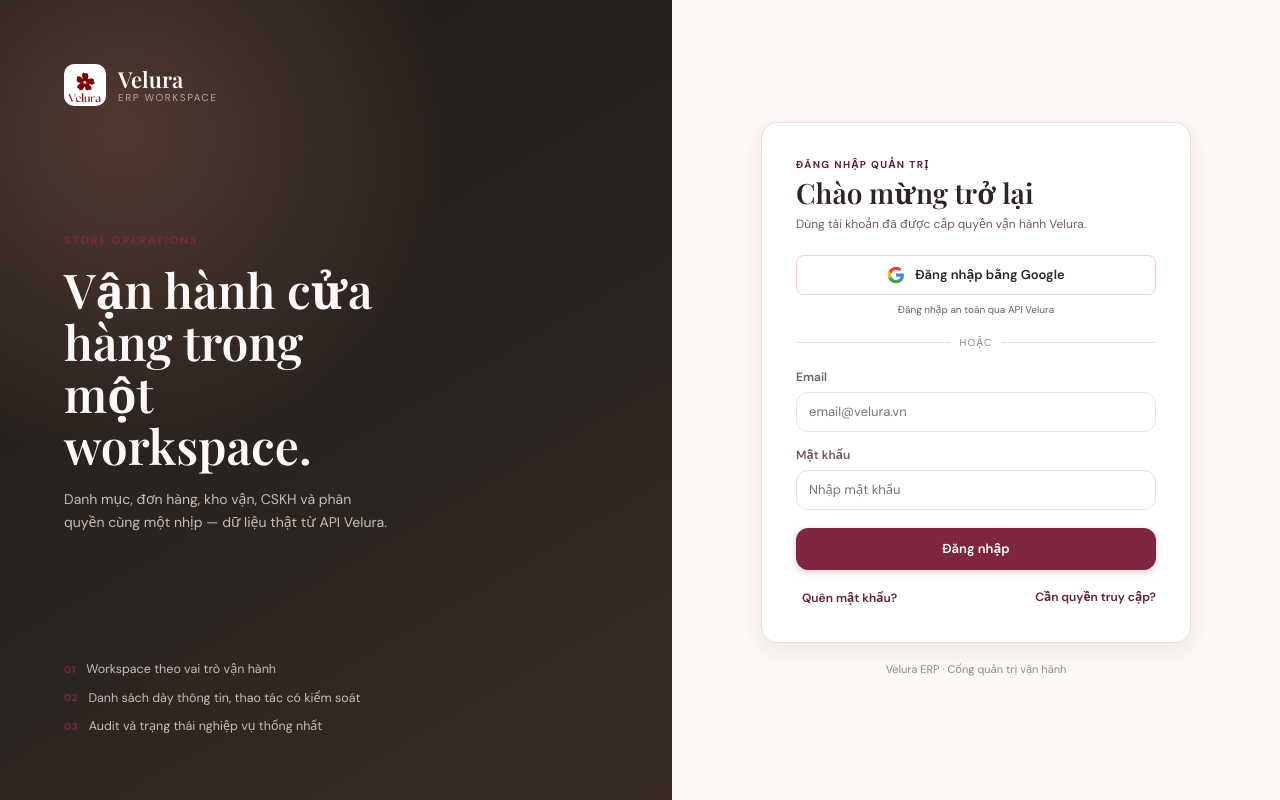
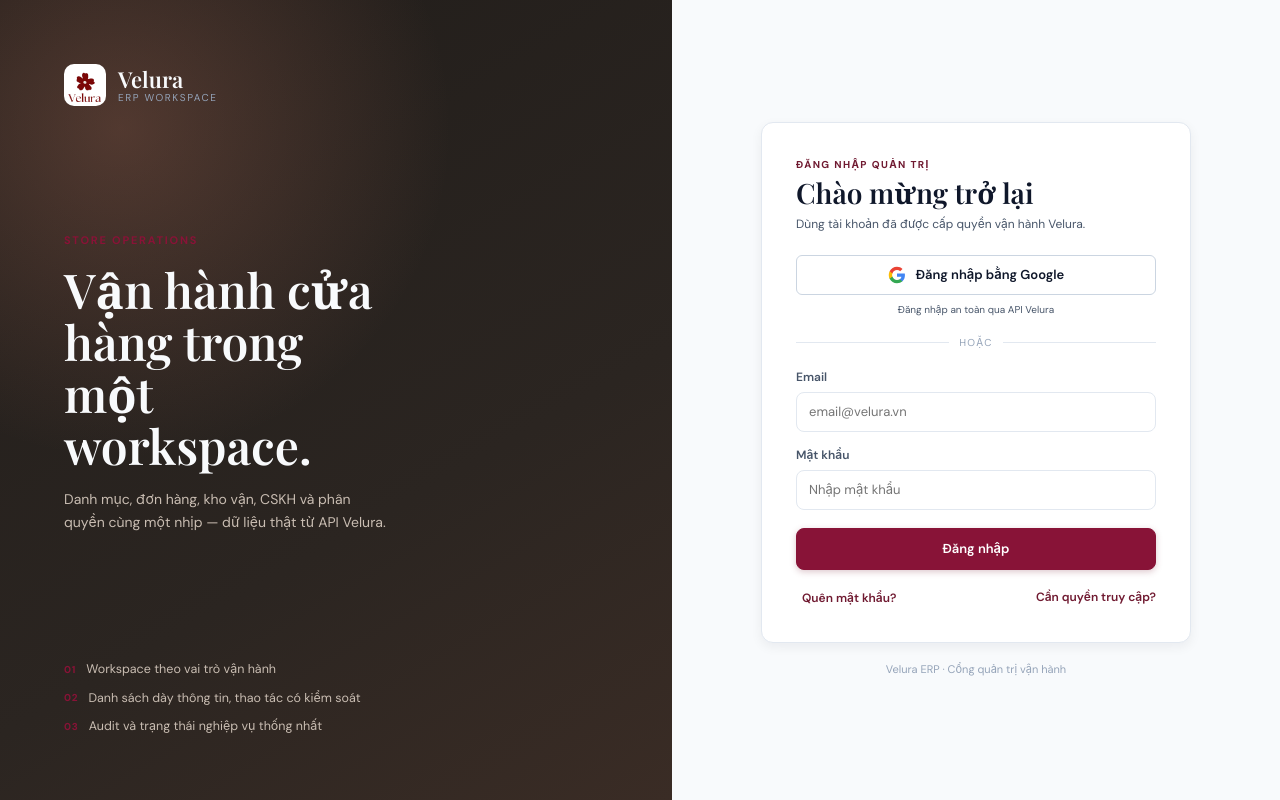
Before and after one commit to Royal2005-coder/Velura-Angular, an Angular app in the folder apps/admin-erp-ng/: page /login in a window 1280 px wide. Built offline with nearby package versions, Linux system fonts and the light colour scheme.

Commit message:
KAN-106 why: calibrate admin erp design tokens with stageshow craft and taste standard

```diff
--- a/apps/admin-erp-ng/src/styles.scss
+++ b/apps/admin-erp-ng/src/styles.scss
@@ -3,50 +3,50 @@
    App-level tokens only; feature styling stays in component styles. */
 
 :root {
-  /* Brand / Burgundy & Pink Luxury Palette */
-  --erp-bg: #FCF8F6;                  /* Canvas / Warm background */
-  --erp-surface: #FFFFFF;             /* Ivory / Surface */
-  --erp-surface-muted: #FFF5F7;       /* Pink 50 / Zebra / Soft panel */
-  --erp-surface-selected: #F9E9EE;    /* Pink 100 / Active container */
-  --erp-line: #EBDDE0;                /* Border / Default */
-  --erp-line-strong: #F2CCD7;         /* Rose 200 / Border accent */
-  --erp-ink: #302326;                 /* Text / Primary */
-  --erp-text: #302326;                /* Text / Primary */
-  --erp-muted: #705D60;               /* Text / Secondary */
-  --erp-soft: #9A8588;                /* Text / Muted */
-  --erp-accent: #7D263D;              /* Brand / Burgundy 700 */
-  --erp-accent-strong: #642033;       /* Brand / Burgundy 800 (Hover/Pressed) */
-  --erp-accent-soft: #F9E9EE;         /* Pink 100 / Accent Soft */
-  --erp-accent-border: #F2CCD7;       /* Rose 200 / Soft Border */
-  --erp-sidebar: #2E1B22;             /* Deep Burgundy-charcoal luxury sidebar */
-  --erp-sidebar-raised: #3B232C;      /* Raised sidebar container */
-  --erp-sidebar-text: #FDF9FA;        /* Sidebar primary text */
-  --erp-sidebar-muted: #BAA5AC;       /* Sidebar muted text */
-  --erp-sidebar-active: #7D263D;      /* Burgundy 700 active item */
+  /* Brand / Luxury Velvet Carmine & Slate Palette (Stageshow & Taste Calibrated) */
+  --erp-bg: #F8FAFC;                  /* Slate 50 Canvas / Crisp modern architectural ground */
+  --erp-surface: #FFFFFF;             /* Pure Surface */
+  --erp-surface-muted: #F1F5F9;       /* Slate 100 / Subtle secondary panel */
+  --erp-surface-selected: #FFE4E6;    /* Rose 100 / Selected container */
+  --erp-line: #E2E8F0;                /* Slate 200 / Crisp 1px structural border */
+  --erp-line-strong: #CBD5E1;         /* Slate 300 / Border hover */
+  --erp-ink: #0F172A;                 /* Slate 900 / Primary authoritative ink */
+  --erp-text: #0F172A;                /* Slate 900 / Primary text */
+  --erp-muted: #475569;               /* Slate 600 / Secondary text */
+  --erp-soft: #94A3B8;                /* Slate 400 / Muted caption */
+  --erp-accent: #881337;              /* Velvet Carmine / Rose 900 Brand Accent */
+  --erp-accent-strong: #701A31;       /* Deep Carmine (Hover/Pressed) */
+  --erp-accent-soft: #FFE4E6;         /* Rose 100 / Accent Soft */
+  --erp-accent-border: #FECDD3;       /* Rose 200 / Soft Border */
+  --erp-sidebar: #1E1016;             /* Deepest Wine-Charcoal luxury sidebar */
+  --erp-sidebar-raised: #2D1822;      /* Raised sidebar container */
+  --erp-sidebar-text: #F8FAFC;        /* Sidebar primary text */
+  --erp-sidebar-muted: #94A3B8;       /* Sidebar muted text */
+  --erp-sidebar-active: #881337;      /* Velvet Carmine active item */
 
-  /* Semantic Status Tokens (Section 2.2) */
-  --erp-success: #23856D;             /* Success ink */
-  --erp-success-soft: #E8F5F1;        /* Success badge surface */
-  --erp-warning: #B96A25;             /* Warning ink */
-  --erp-warning-soft: #FEF7ED;        /* Warning badge surface */
-  --erp-danger: #B4233D;              /* Danger / Critical ink */
-  --erp-danger-soft: #FDF2F4;         /* Danger badge surface */
-  --erp-info: #4266A8;                /* Info ink */
-  --erp-info-soft: #F0F4FC;           /* Info badge surface */
-  --erp-processing: #7D263D;          /* Processing ink */
-  --erp-processing-soft: #F9E9EE;     /* Processing badge surface */
+  /* Semantic Status Tokens */
+  --erp-success: #059669;             /* Emerald 600 */
+  --erp-success-soft: #ECFDF5;        /* Emerald 50 surface */
+  --erp-warning: #D97706;             /* Amber 600 */
+  --erp-warning-soft: #FFFBEB;        /* Amber 50 surface */
+  --erp-danger: #E11D48;              /* Rose 600 */
+  --erp-danger-soft: #FFF1F2;         /* Rose 50 surface */
+  --erp-info: #2563EB;                /* Blue 600 */
+  --erp-info-soft: #EFF6FF;           /* Blue 50 surface */
+  --erp-processing: #881337;          /* Carmine 700 */
+  --erp-processing-soft: #FFE4E6;     /* Rose 100 surface */
 
-  /* Radii & Elevations (Section 4) */
-  --erp-radius-sm: 8px;               /* radius-sm: badge, tag, icon */
-  --erp-radius-md: 12px;              /* radius-md: button, input, dropdown */
-  --erp-radius-lg: 16px;              /* radius-lg: KPI card, container */
-  --erp-radius-xl: 24px;              /* radius-xl: modal, drawer */
-  --erp-shadow-sm: 0 2px 8px rgba(73, 31, 43, 0.05);
-  --erp-shadow-md: 0 8px 24px rgba(73, 31, 43, 0.08);
-  --erp-shadow-modal: 0 20px 60px rgba(73, 31, 43, 0.20);
-  --erp-sidebar-w: 260px;
-  --erp-topbar-h: 76px;
-  --erp-font: 'DM Sans', system-ui, -apple-system, 'Segoe UI', sans-serif;
+  /* Radii & Elevations (Clean, restrained, diffused shadows) */
+  --erp-radius-sm: 6px;               /* badge, tag, icon */
+  --erp-radius-md: 8px;               /* button, input, dropdown */
+  --erp-radius-lg: 12px;              /* card, table panel */
+  --erp-radius-xl: 16px;              /* modal, drawer */
+  --erp-shadow-sm: 0 1px 2px rgba(15, 23, 42, 0.05);
+  --erp-shadow-md: 0 4px 12px rgba(15, 23, 42, 0.06);
+  --erp-shadow-modal: 0 20px 40px rgba(15, 23, 42, 0.16);
+  --erp-sidebar-w: 250px;
+  --erp-topbar-h: 68px;
+  --erp-font: 'Be Vietnam Pro', 'DM Sans', -apple-system, BlinkMacSystemFont, 'Segoe UI', Roboto, sans-serif;
   --erp-display: 'Playfair Display', Georgia, serif;
 }
 
```
